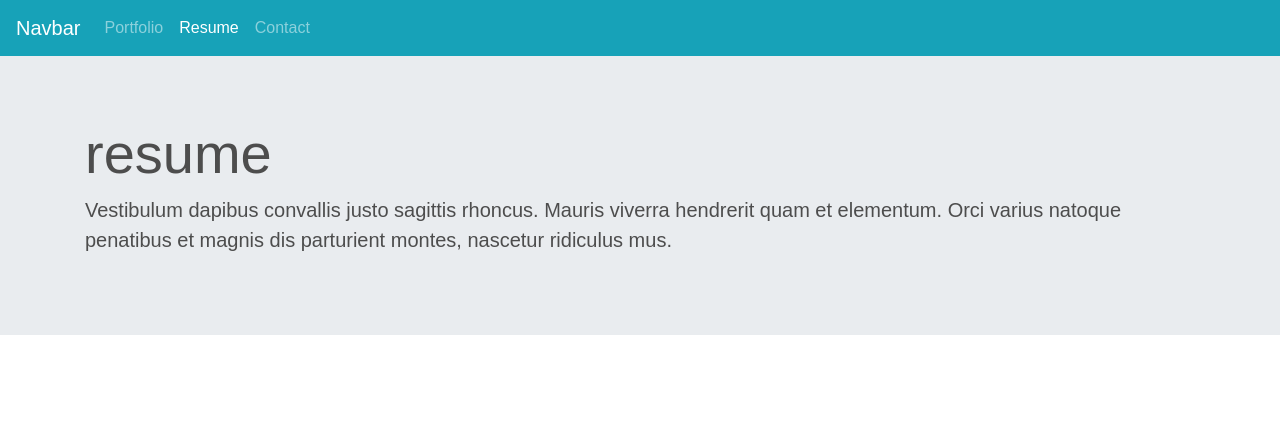
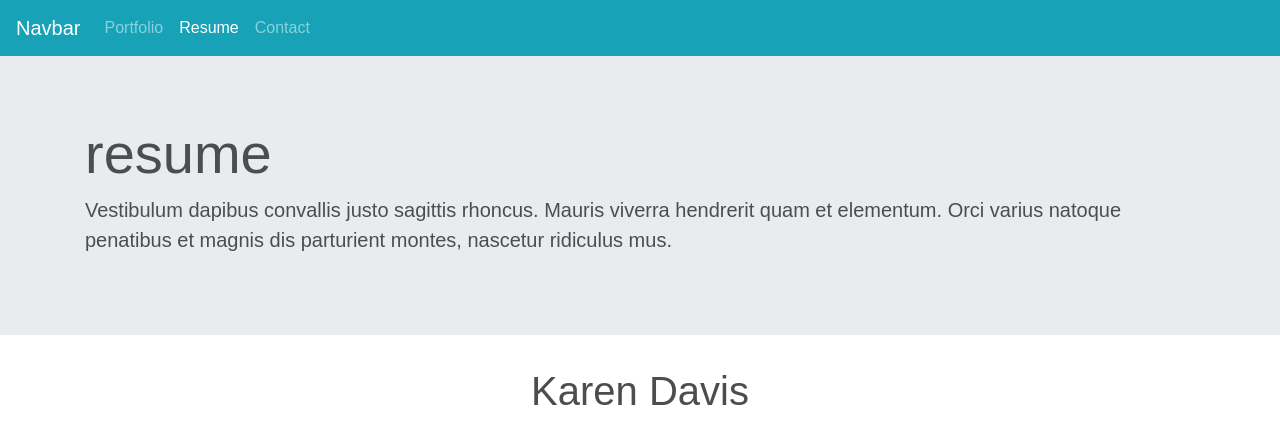
Before and after one commit to kd-davis/ACA-I, a plain HTML site: page Project6/resume.html in a window 1280 px wide. Drawn offline with nearby package versions, Linux system fonts and the light colour scheme; a web font is replaced by a local one.

```diff
--- a/Project6/resume.html
+++ b/Project6/resume.html
@@ -41,6 +41,17 @@
       </div>
     </div>
 
+    <!-- Resume -->
+    <div class="container" id="resume">
+      <div class="row">
+        <div class="col-md-12 pb-2 text-center">
+          <h1>Karen Davis</h1>
+        </div>
+      </div>
+
+    </div>
+
+
     <!-- Optional JavaScript -->
     <!-- jQuery first, then Popper.js, then Bootstrap JS -->
     <script src="https://code.jquery.com/jquery-3.3.1.slim.min.js" integrity="sha384-q8i/X+965DzO0rT7abK41JStQIAqVgRVzpbzo5smXKp4YfRvH+8abtTE1Pi6jizo" crossorigin="anonymous"></script>
```
Also changed, not shown: Project6/contact.html (+1 -0 lines).
